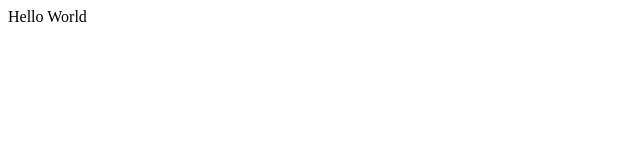
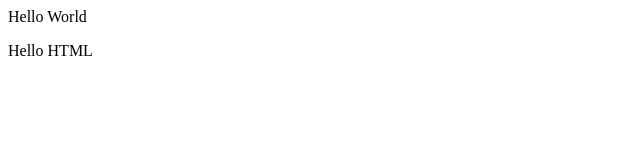
Before and after one commit to MohdSameer04/sameer, a plain HTML site: page index.html in a window 1280 px wide. Shown: the full height of the page, 0-640 px from the left. Drawn offline with Linux system fonts and the light colour scheme.

Commit message:
Add new Paragraph

```diff
--- a/index.html
+++ b/index.html
@@ -1 +1,2 @@
 <p>Hello World</p>
+<p>Hello HTML</p>
```
